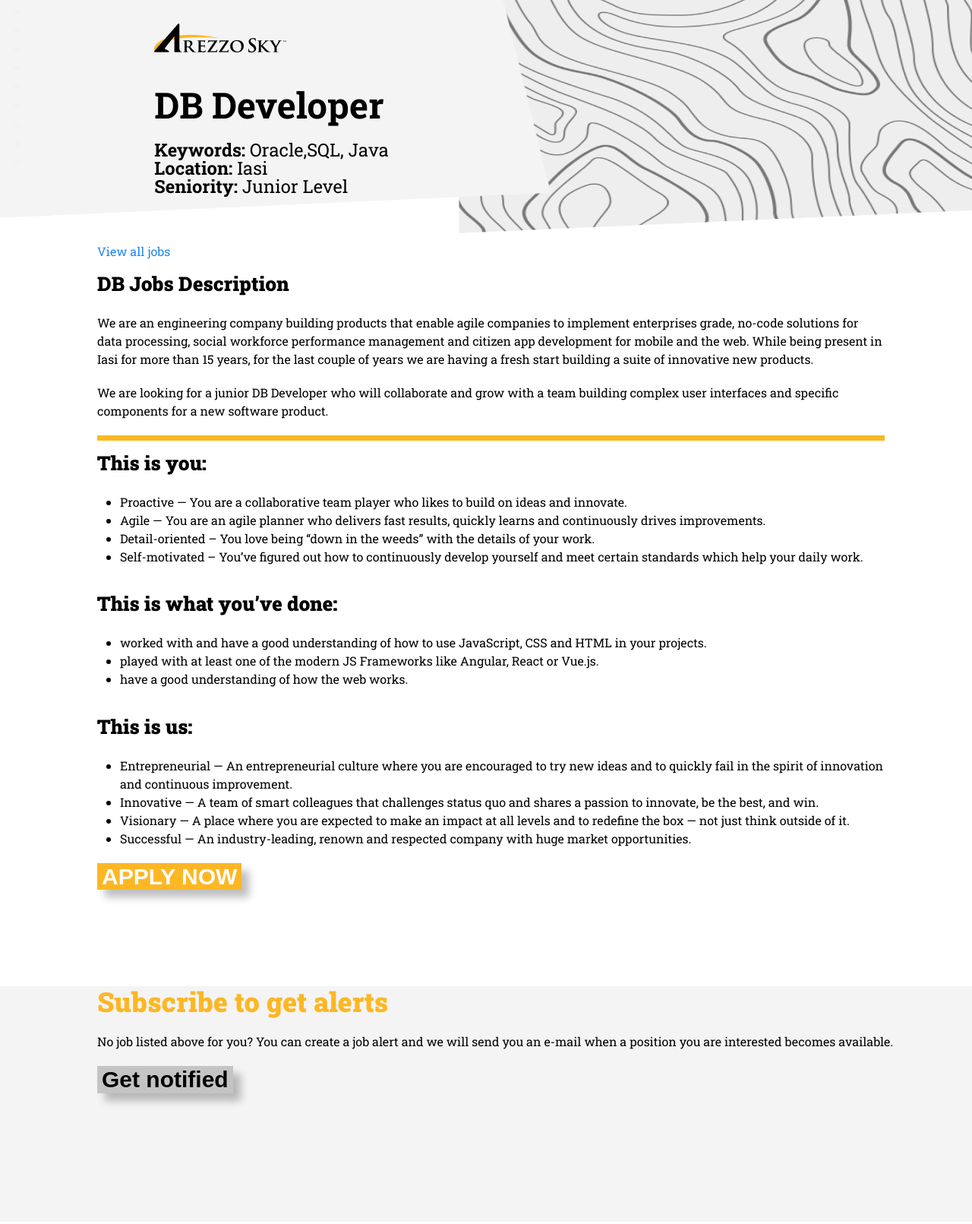
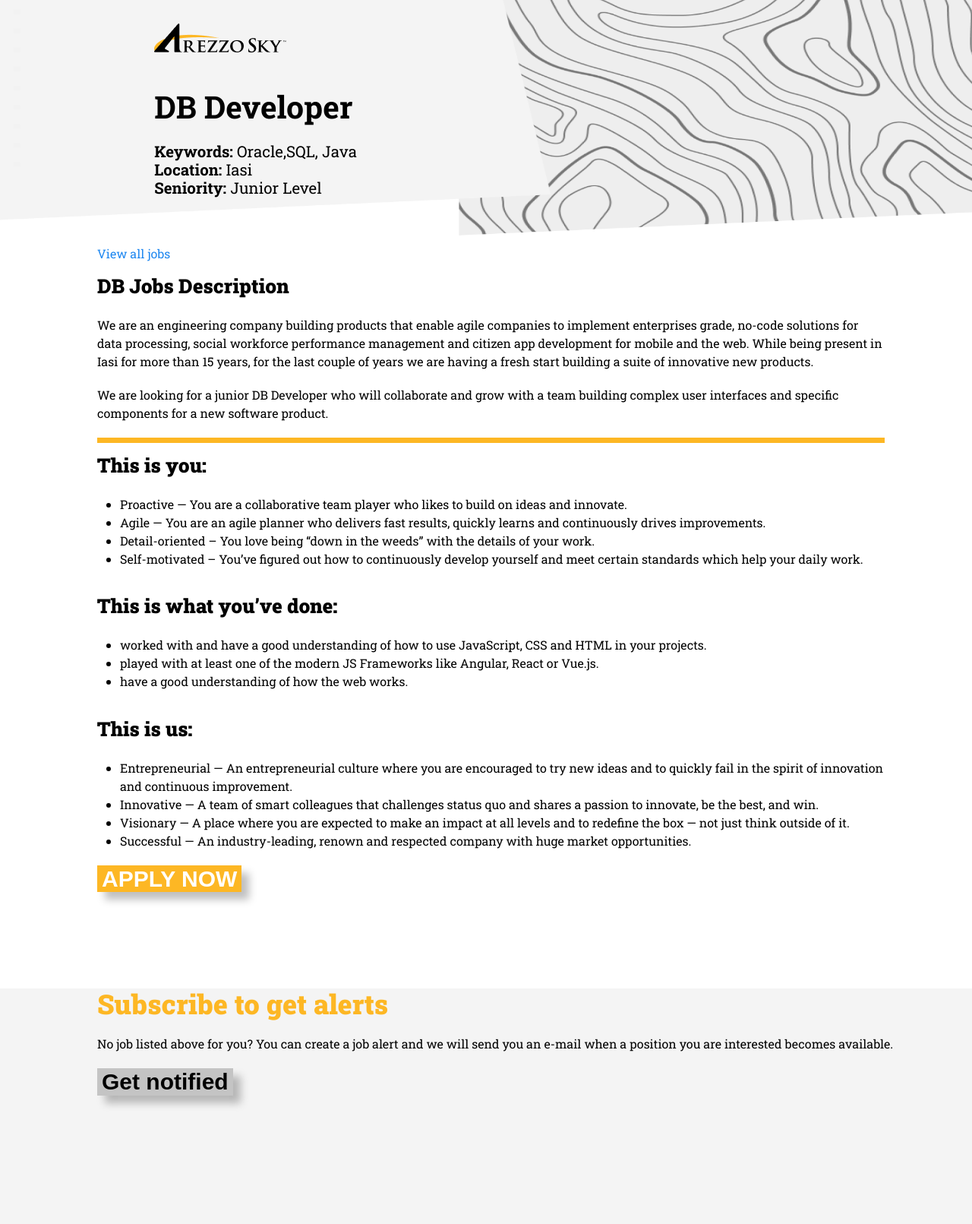
Before and after one commit to dhananjay-fe/dhananjay-fe.github.io, a Jekyll site: the page built from _jobs/database.md, in a window 1280 px wide. Shown: the whole page at 76% size. Built offline with Jekyll 4.4.1, drawn with Linux system fonts in a browser that asks for light colours; nearby versions of some CDN libraries.

Commit message:
Update default.html

```diff
--- a/_layouts/default.html
+++ b/_layouts/default.html
@@ -19,12 +19,12 @@
 
                         <dl id="job-info">
                             <div class="job-title">
-                                <strong style="font-size: 3.7vw">{{ page.title   }}</strong>
+                                <strong style="font-size: 3.2vw">{{ page.title   }}</strong>
                             </div>
                             <div class="job-pointers">
-                                <p style="font-size: 1.85vw"><b>Keywords:</b> {{ page.Keywords  }}</p>
-                                <p style="font-size: 1.85vw"><b>Location:</b> {{ page.location  }}</p>
-                                <p style="font-size: 1.85vw"><b>Seniority:</b> {{  page.Seniority  }}</p>
+                                <p style="font-size: 1.6vw"><b>Keywords:</b> {{ page.Keywords  }}</p>
+                                <p style="font-size: 1.6vw"><b>Location:</b> {{ page.location  }}</p>
+                                <p style="font-size: 1.6vw"><b>Seniority:</b> {{  page.Seniority  }}</p>
                             </div>
                         </dl>
                     </div>
```
